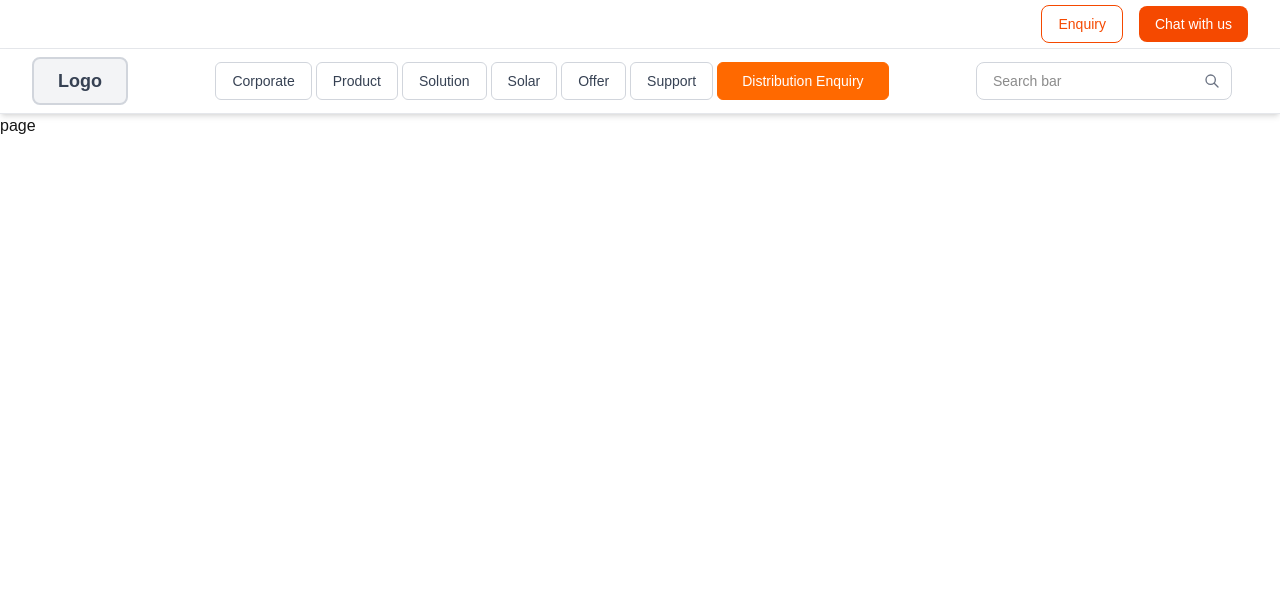
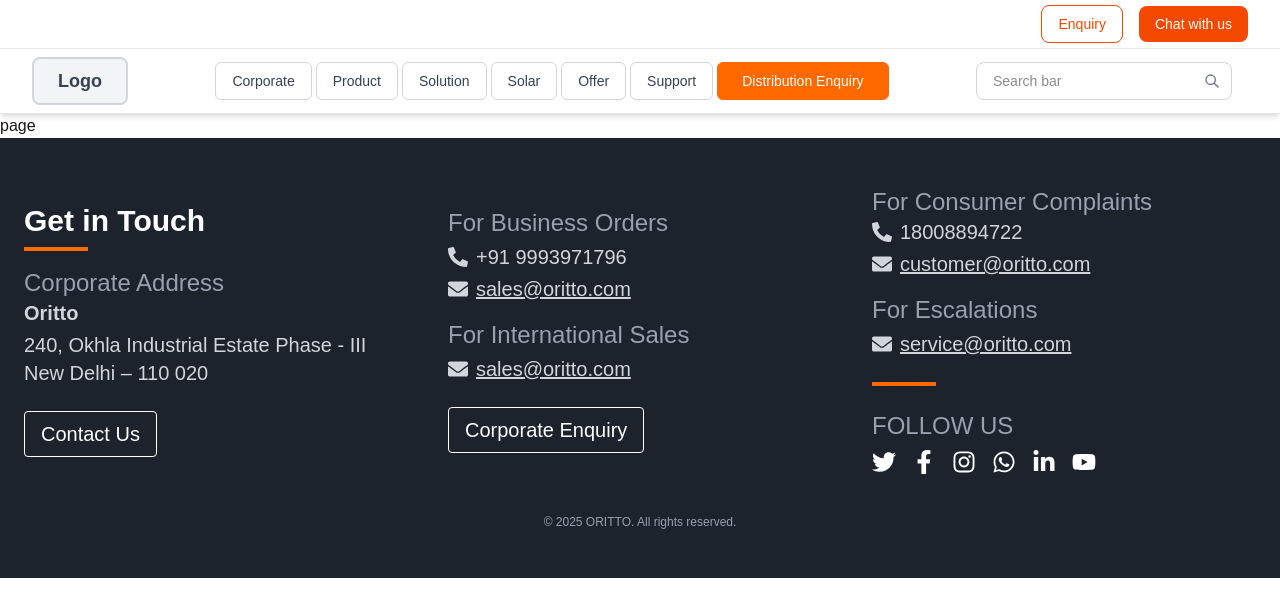
Before and after one commit to jeevijay-developers/orrito-client, a Next.js app: page / in a window 1280 px wide. Shown: the top 616 px of the page. Built offline with nearby package versions, Linux system fonts and the light colour scheme.

Commit message:
added footer

```diff
--- a/package.json
+++ b/package.json
@@ -12,6 +12,7 @@
     "next": "15.3.5",
     "react": "^19.0.0",
     "react-dom": "^19.0.0",
+    "react-icons": "^5.5.0",
     "swiper": "^11.2.10"
   },
   "devDependencies": {
--- a/src/app/layout.js
+++ b/src/app/layout.js
@@ -2,6 +2,7 @@
 import "./globals.css";
 import TopBar from "@/components/Header/TopBar";
 import Navbar from "@/components/Header/Navbar";
+import Footer from "@/components/Footer";
 
 const geistSans = Geist({
   variable: "--font-geist-sans",
@@ -27,6 +28,7 @@
         <TopBar />
         <Navbar />
         {children}
+        <Footer />
       </body>
     </html>
   );
--- a/src/components/Footer.jsx
+++ b/src/components/Footer.jsx
@@ -0,0 +1,91 @@
+import {
+  FaPhoneAlt,
+  FaEnvelope,
+  FaTwitter,
+  FaFacebookF,
+  FaInstagram,
+  FaWhatsapp,
+  FaLinkedinIn,
+  FaYoutube
+} from "react-icons/fa";
+import Link from "next/link";
+
+export default function Footer() {
+  return (
+    <footer className="bg-[#1c232d] text-white px-6 py-12">
+      <div className="max-w-7xl mx-auto flex flex-col md:flex-row  justify-center md:items-center items-center gap-10 flex-wrap">
+
+        {/* Corporate Address */}
+        <div className="flex-1 min-w-[250px] flex flex-col items-center md:items-start ">
+          <h2 className="text-3xl font-semibold mb-2">Get in Touch</h2>
+          <div className="h-1 w-16 bg-orange-500 mb-4" />
+          <p className=" text-gray-400 text-2xl">Corporate Address</p>
+          <p className="font-[Arial] font-bold text-gray-300 text-xl">Oritto</p>
+
+          <div className="text-xl text-gray-300 mt-1 flex flex-col items-center md:items-start ">
+            <p className="text-xl">240, Okhla Industrial Estate Phase - III</p>
+             <p className="text-xl">New Delhi – 110 020</p>
+          </div>
+          <button className="mt-6 px-4 text-xl py-2 border rounded hover:bg-orange-500 hover:text-white hover:text-white hover:cursor-pointer hover:border-orange-500 hover:cursor-pointer transition">
+            Contact Us
+          </button>
+        </div>
+
+        {/* Contact Info */}
+        <div className="flex-1 min-w-[250px] flex flex-col items-center md:items-start">
+          <p className="text-2xl text-gray-400 mb-1">For Business Orders</p>
+          <div className="flex items-center gap-2 text-xl text-gray-300">
+            <FaPhoneAlt /> <span>+91 9993971796</span>
+          </div>
+          <div className="flex items-center gap-2 text-xl text-gray-300 mt-1">
+            <FaEnvelope /> <a href="mailto:sales@oritto.com" className="underline">sales@oritto.com</a>
+          </div>
+
+          <p className="text-2xl text-gray-400 mt-4">For International Sales</p>
+          <div className="flex items-center gap-2 text-xl text-gray-300 mt-1">
+            <FaEnvelope /> <a href="mailto:sales@oritto.com" className="underline">sales@oritto.com</a>
+          </div>
+
+          <button className="mt-6  text-xl px-4 py-2 border rounded hover:bg-orange-500 hover:text-white hover:cursor-pointer hover:border-orange-500 transition">
+            Corporate Enquiry
+          </button>
+        </div>
+
+        {/* Complaints & Social */}
+        <div className="flex-1 min-w-[250px] flex flex-col items-center md:items-start">
+          <p className="text-2xl text-gray-400">For Consumer Complaints</p>
+          <div className="flex items-center gap-2 text-xl text-gray-300">
+            <FaPhoneAlt /> <span>18008894722</span>
+          </div>
+          <div className="flex items-center gap-2 text-xl text-gray-300 mt-1">
+            <FaEnvelope /> <a href="mailto:customer@oritto.com" className="underline">customer@oritto.com</a>
+          </div>
+
+          <p className="text-2xl text-gray-400 mt-4">For Escalations</p>
+          <div className="flex items-center gap-2 text-xl text-gray-300 mt-1">
+            <FaEnvelope /> <a href="mailto:service@oritto.com" className="underline">service@oritto.com</a>
+          </div>
+
+          <div className="h-1 w-16 bg-orange-500 my-6" />
+          <p className="text-2xl text-gray-400 mb-2 text-center md:text-left">FOLLOW US</p>
+
+          <div className="flex justify-center md:justify-start gap-4 text-2xl text-white">
+            {[FaTwitter, FaFacebookF, FaInstagram, FaWhatsapp, FaLinkedinIn, FaYoutube].map((Icon, idx) => (
+              <Link
+                key={idx}
+                href="#"
+                className="hover:text-orange-500 transition duration-300 transform hover:scale-110"
+              >
+                <Icon />
+              </Link>
+            ))}
+          </div>
+        </div>
+      </div>
+
+      <div className="text-center text-xs text-gray-400 mt-10">
+        &copy; {new Date().getFullYear()} ORITTO. All rights reserved.
+      </div>
+    </footer>
+  );
+}
```
Also changed, not shown: 1 other file (tests, documents, lock files or other folders).
